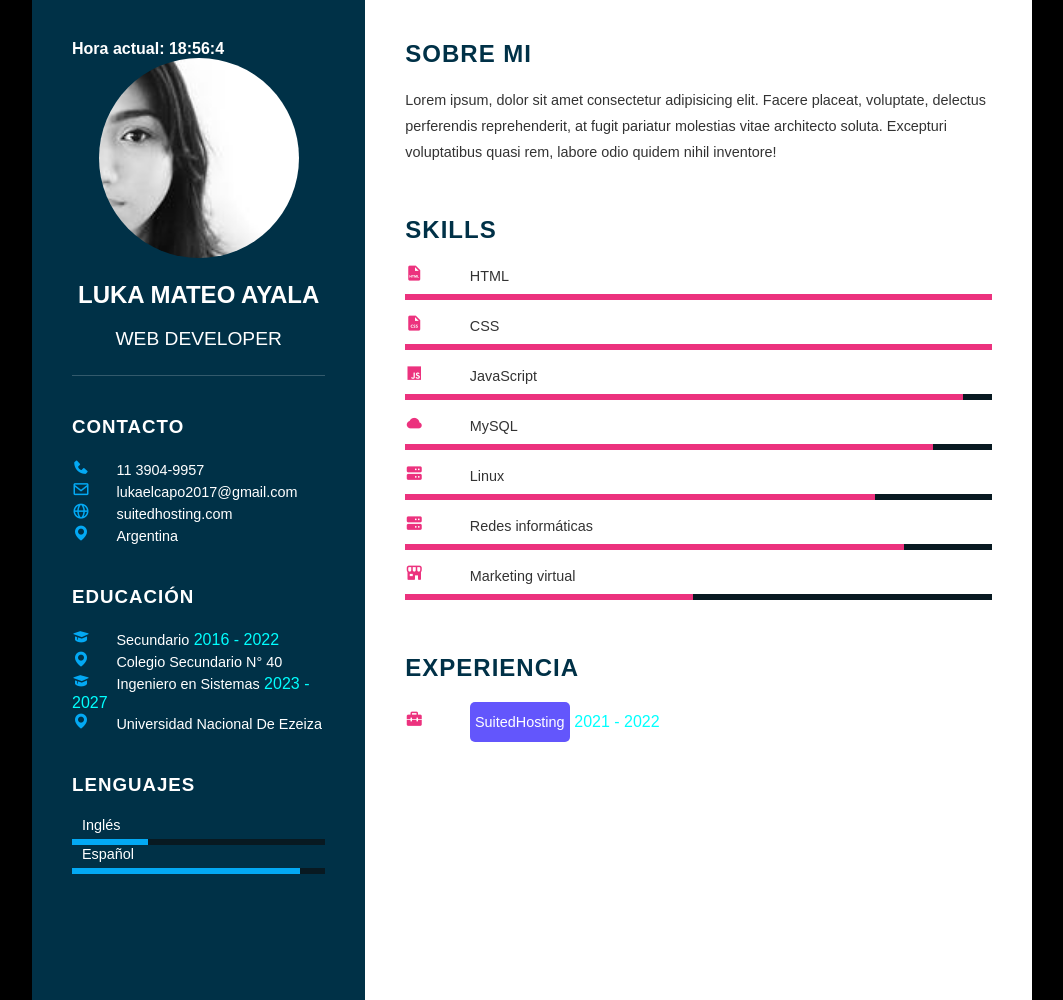
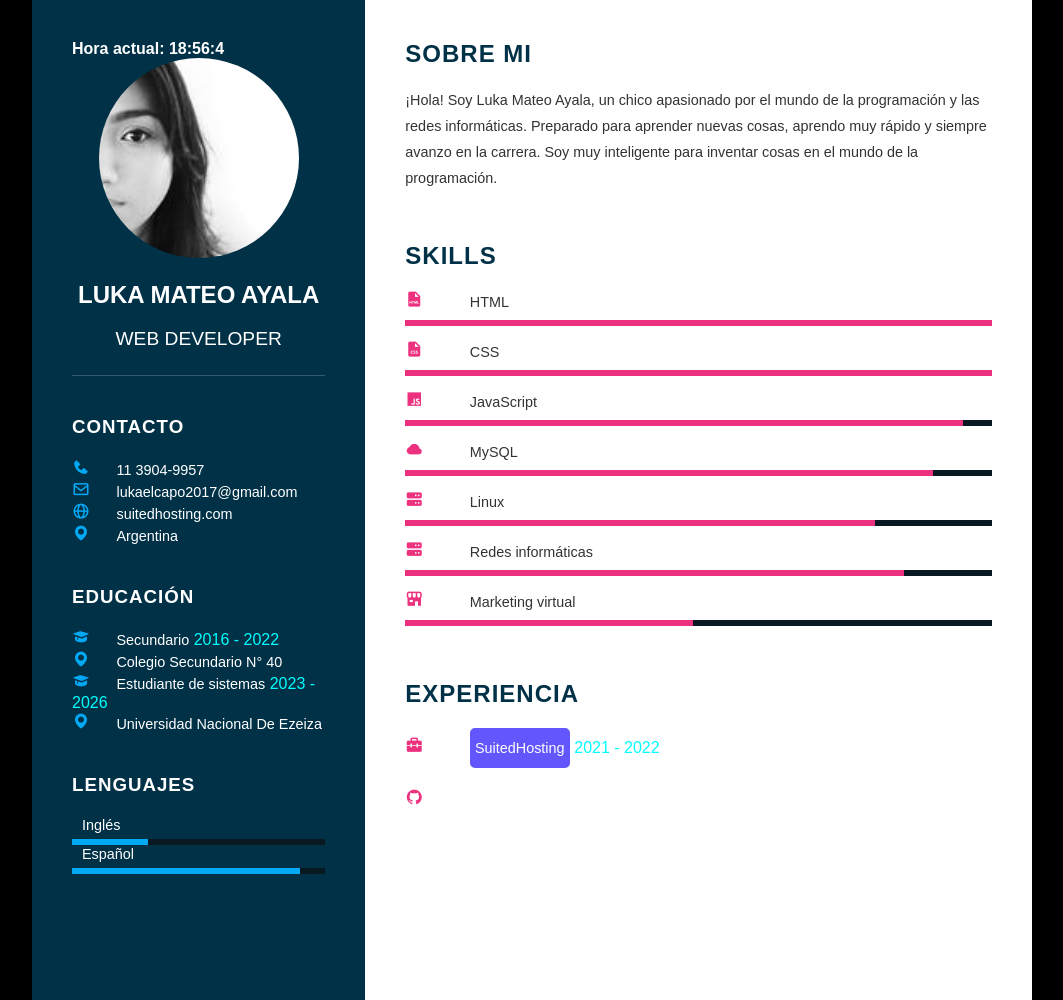
Before and after one commit to R7Marl/curriculum-vitae, a plain HTML site: page index.html in a window 1280 px wide. Shown: the whole page, without its empty margins (108-1171 px from the left). Drawn offline with nearby package versions, Linux system fonts and the light colour scheme.

Commit message:
Update index.html

```diff
--- a/index.html
+++ b/index.html
@@ -57,8 +57,8 @@
                     </li>
                     <li>
                         <span class="icon"><i class='bx bxs-graduation'></i></span>
-                        <span class="text">Ingeniero en Sistemas</span>
-                        <span class="años" style="color: aqua;">2023 - 2027</span>
+                        <span class="text">Estudiante de sistemas</span>
+                        <span class="años" style="color: aqua;">2023 - 2026</span>
                     </li>
                     <li>
                         <span class="icon"><i class='bx bxs-map'></i></span>
@@ -94,7 +94,7 @@
 
             <div class="about">
                 <h2 class="title2">Sobre mi</h2>
-                 <p>Lorem ipsum, dolor sit amet consectetur adipisicing elit. Facere placeat, voluptate, delectus perferendis reprehenderit, at fugit pariatur molestias vitae architecto soluta. Excepturi voluptatibus quasi rem, labore odio quidem nihil inventore!</p>
+                 <p>¡Hola! Soy Luka Mateo Ayala, un chico apasionado por el mundo de la programación y las redes informáticas. Preparado para aprender nuevas cosas, aprendo muy rápido y siempre avanzo en la carrera. Soy muy inteligente para inventar cosas en el  mundo de la programación.</p>
             </div>
             <div class="about skills">
                 <h2 class="title2">Skills</h2>
@@ -160,11 +160,10 @@
                         <span class="text"><button id="myBtn">SuitedHosting</button></span>
                         <span class="años" style="color: aqua;">2021 - 2022</span>
                     </li>
+                    <li>
+                        <a href="https://github.com/R7Marl/><span class="icon"><i class='bx bxl-github'></i></span></a>
+                    </li>
                 </ul>
-
-
-
-
         </div>
     </div>
     <div id="myModal" class="modal">
```
